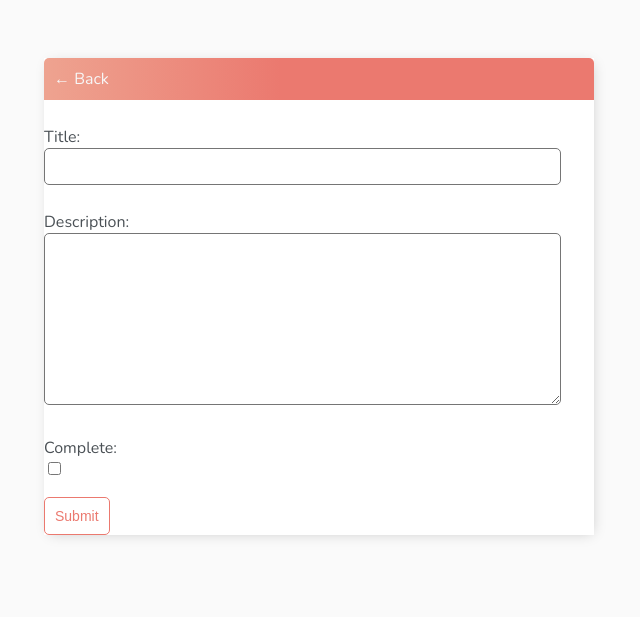
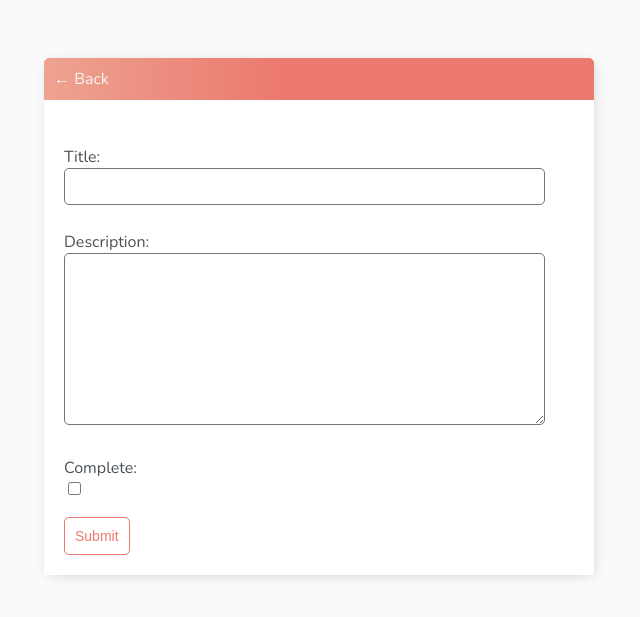
Before and after one commit to ooooo5h/youtube_django_todolist_20220223, a Django app: page /task-create/ in a window 1280 px wide. Shown: the top 617 px of the page, without its empty margins (321-961 px from the left). Run offline with Django 4.2, Linux system fonts and the light colour scheme; a user stored in the database is signed in.

Commit message:
패딩 css 적용

```diff
--- a/base/templates/base/main.html
+++ b/base/templates/base/main.html
@@ -138,6 +138,10 @@
                 text-decoration: none;
             }
 
+            .card-body {
+                padding: 20px;
+            }
+
         </style>
     </head>
 
--- a/base/templates/base/task_form.html
+++ b/base/templates/base/task_form.html
@@ -6,9 +6,13 @@
 </div>
 
 
-<form method="POST" action="">
-    {% csrf_token %}
-    {{form.as_p}}
-    <input class="button" type="submit" value="Submit">
-</form>
+<div class="card-body">
+    <form method="POST" action="">
+        {% csrf_token %}
+        {{form.as_p}}
+        <input class="button" type="submit" value="Submit">
+    </form>
+</div>
+
+
 {% endblock content %}
```
